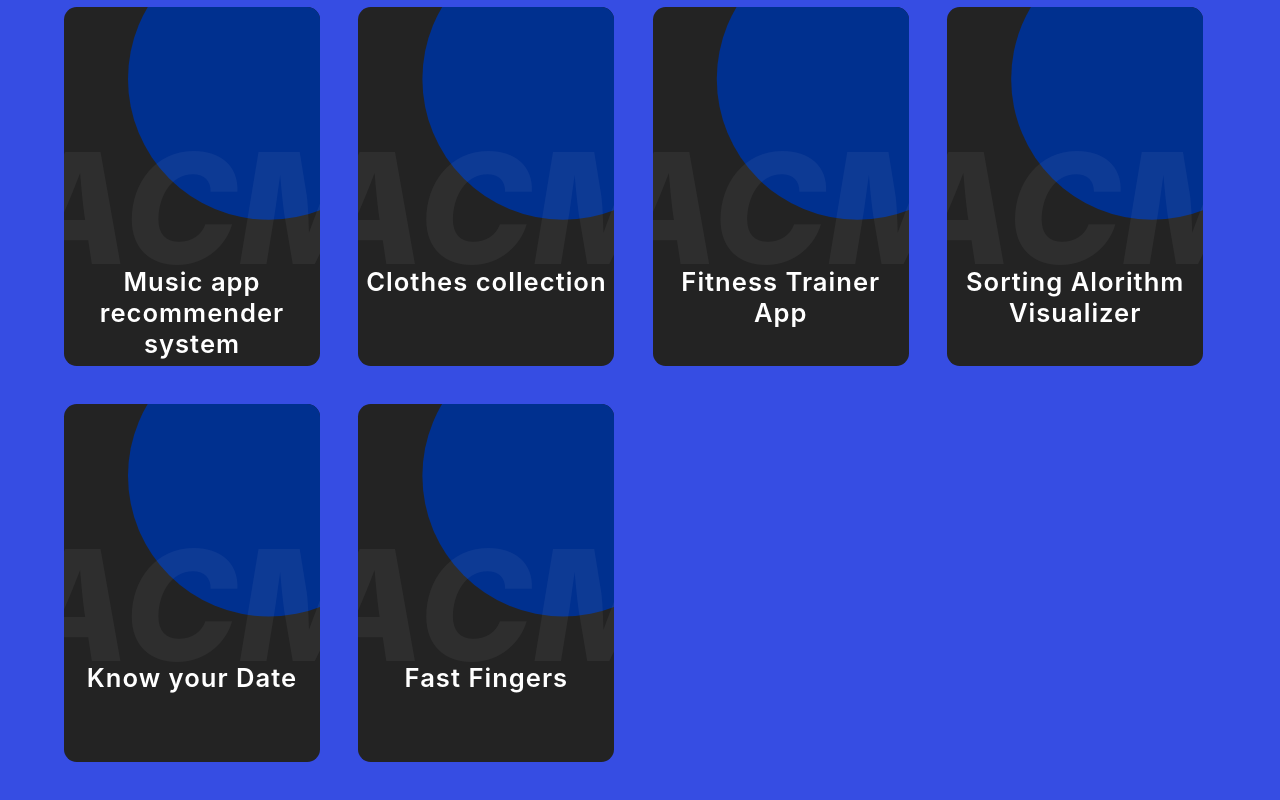
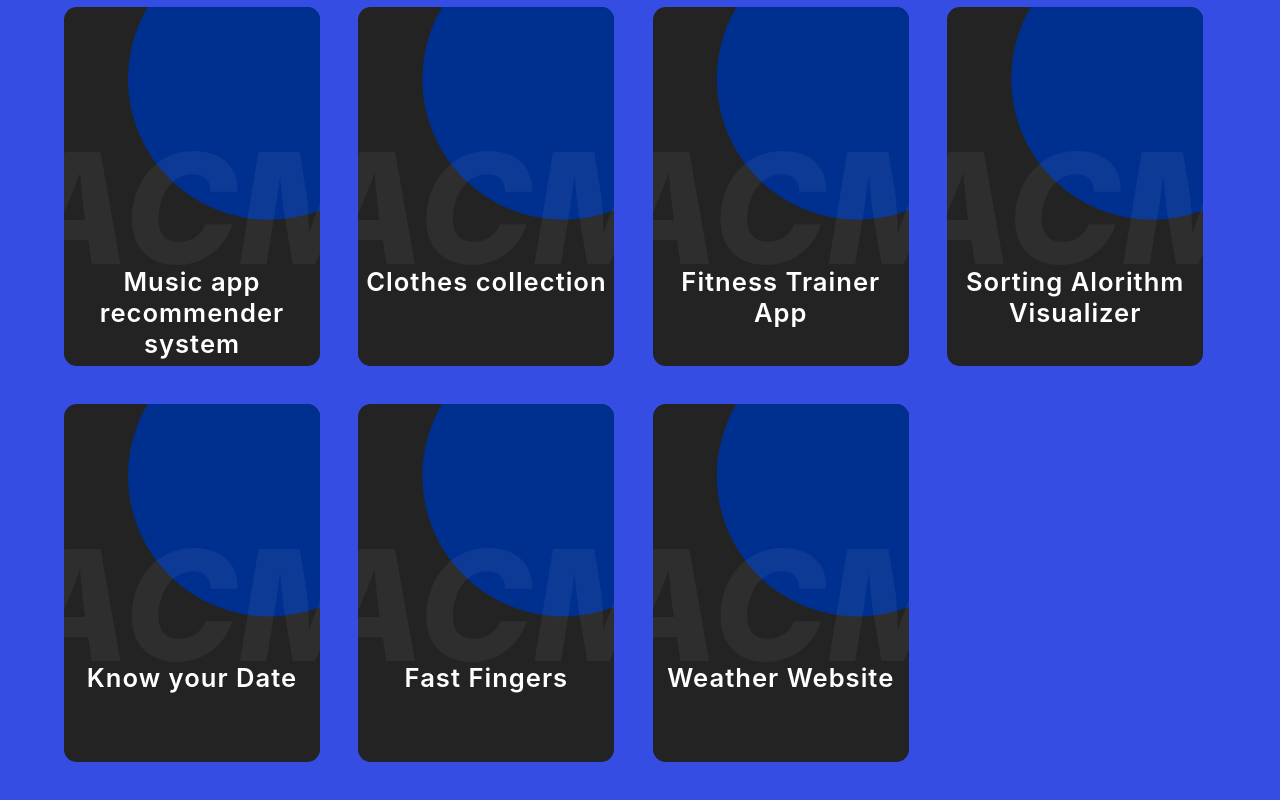
Before and after one commit to ACM-JUIT/Project-Ideas, a React (Create React App) app: page / in a window 1280 px wide. Shown: the part 3531-4331 px from the top of the page. Built offline with nearby package versions, Linux system fonts and the light colour scheme.

Commit message:
Updated data.js

```diff
--- a/src/data.js
+++ b/src/data.js
@@ -151,4 +151,8 @@ export const projectsData = [
     projectName: "Fast Fingers",
     techStack: "An interactive typing game that projects random words on screen. With every correct word entered within the time limit, the score increments. ",
   },
+  {
+    projectName: "Weather Website",
+    techStack: "A weather website which uses an API to fetch the the current weather conditions of the city entered by the user.",
+  },
 ];
```
